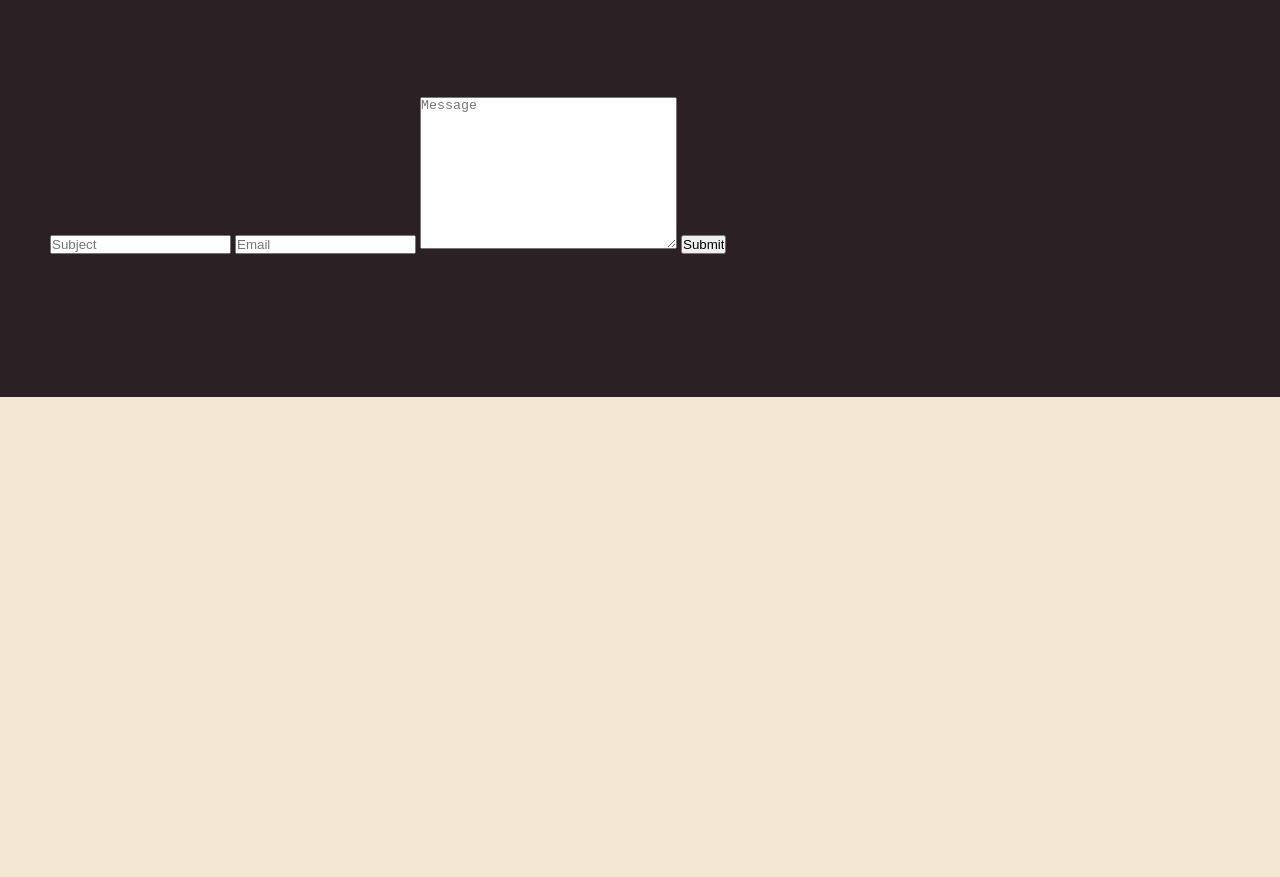
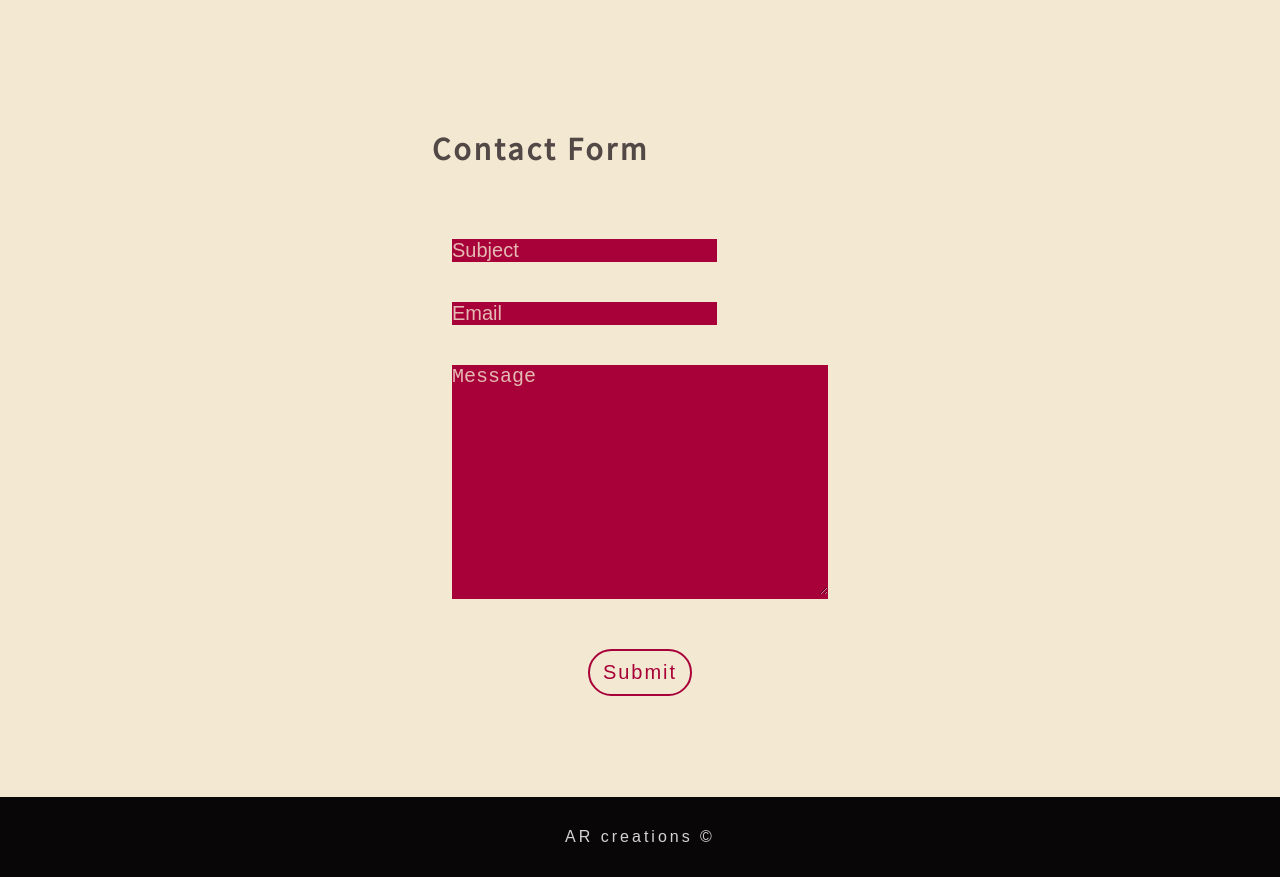
Before and after one commit to rafaelsobook/repo-sitory, a plain HTML site: page index.html in a window 1280 px wide. Shown: the part 2461-3338 px from the top of the page. Before the commit the page ends 2858 px from the top, so only its background shows below. Drawn offline with Linux system fonts and the light colour scheme.

Commit message:
FInish contact form

```diff
--- a/index.html
+++ b/index.html
@@ -220,29 +220,30 @@ since i start making websites, and until now it still triggers my interest. <br>
 
     <form action="POST" data-netlify="true">
 
+    <h2 class="contactHeader">Contact Form</h2>
+<div class="contactJustify">
+<div class="contactAlign">
 
     <input type="text" name="subject" id="subject" placeholder="Subject">
-
+</div>
+<div class="contactAlign">
 
     <input type="email" name="email" id="email" placeholder="Email">
+</div>
+
+<div class="contactAlign">
 
     <textarea name="text" name="message" id="message" placeholder="Message" cols="30" rows="10"></textarea>
+</div>
+<div class="contactBtnCenter">
+    <input type="submit" value="Submit" id="contactBtn">
+</div>
+</div>
+    </form>
+</div>
 
-    <input type="submit" value="Submit">
-
-    </form>
-
-
-
-
-
-
-
-
-
-
-
-
+<div class="Projectfooter">
+<span class="footerCaption">AR creations ©</span>
 </div>
 
 <script src="main.js" type="text/javascript"></script>
--- a/style.css
+++ b/style.css
@@ -845,8 +845,108 @@ transform: skewY(13deg);
     transform: translateY(0);
 }
 /* ------------------------------ CONTACT SECTION START -------------*/
+/*<div class="contactform" id="contactSection">
 
+    <form action="POST" data-netlify="true">
+
+    <h2 class="contactHeader">Contact Form</h2>
+<div class="contactJustify">
+<div class="contactAlign">
+    <input type="text" name="subject" id="subject" placeholder="Subject">
+</div>
+<div class="contactAlign">
+    <input type="email" name="email" id="email" placeholder="Email">
+</div>
+
+<div class="contactAlign">
+    <textarea name="text" name="message" id="message" placeholder="Message" cols="30" rows="10"></textarea>
+</div>
+    <input type="submit" value="Submit">
+</div>
+    </form>*/
 #contactSection{
-    height: 50vh;
     padding: 100px 50px 50px 50px;
+    background: var(--another-verylight);
+    height: 100vh;
+    position: relative;
+    display: flex;
+    justify-content: center;
+    align-items: center;
 }
+
+.contactJustify{
+    display: flex;
+    flex-direction: column;
+    justify-content: flex-start;
+    align-items: flex-start;
+}
+
+.contactAlign{
+    margin: 20px 0;
+    position: relative;
+
+}
+
+input, textarea{
+    background: none;
+    border: none;
+    position: relative;
+   font-size: 20px;
+   color: var(--another-verylight);
+   opacity: .8;
+
+}
+input::placeholder, textarea::placeholder{
+    color: var(--another-verylight);
+}
+.contactAlign::before{
+    content: '';
+    position: absolute;
+   top: 0;
+   left: 0;
+   right: 0;
+   bottom: 0;
+    background: var(--dark-color);
+}
+.contactBtnCenter{
+    width: 100%;
+    text-align: center;
+}
+#contactBtn{
+    cursor: pointer;
+   text-align: center;
+   transform: translateY(30px);
+   letter-spacing: 2px;
+   border-radius: 35px;
+   border: 2px solid #a80038;
+   padding: 10px 13px;
+   color: var(--dark-color);
+   opacity: 1;
+}
+.contactHeader{
+    transform: translate(-20px, -50px);
+    font-family: var(--open-source);
+    letter-spacing: 3px;
+    color: var(--verydark-color);
+    opacity: .8;
+    font-size: 32px;
+}
+/*<div class="Projectfooter">
+<span class="footerCaption">AR creations</span>
+</div>*/
+
+.Projectfooter{
+    height: 10vh;
+    display: flex;
+    justify-content: center;
+    align-items: center;
+    background: black;
+    opacity: .8;
+}
+
+.footerCaption{
+    color: white;
+    font-family: sans-serif;
+    opacity: 1;
+    letter-spacing: 3px;
+}
```
